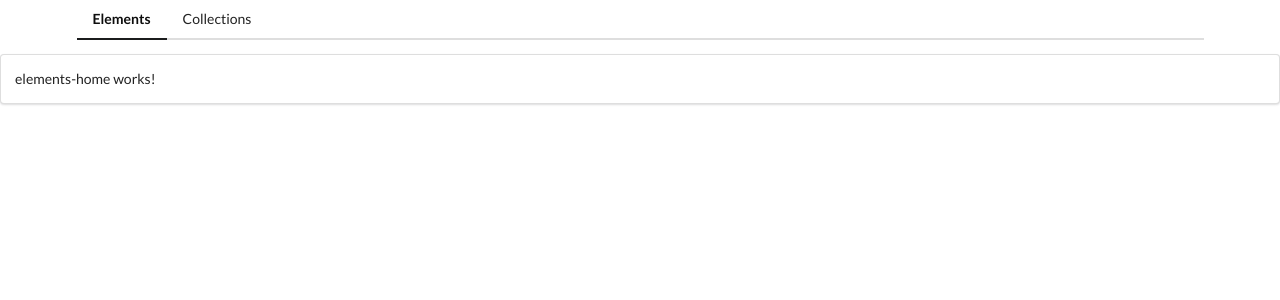
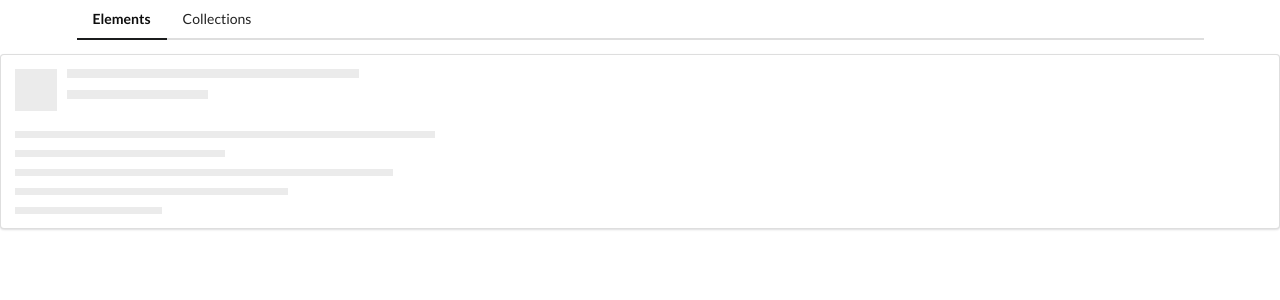
Before and after one commit to pyavchik/a-components, an Angular app: page /elements in a window 1280 px wide. Shown: the top 300 px of the page. Built offline with nearby package versions, Linux system fonts and the light colour scheme.

Commit message:
added placeholder component

```diff
--- a/src/app/elements/elements-home/elements-home.component.html
+++ b/src/app/elements/elements-home/elements-home.component.html
@@ -1 +1 @@
-<p>elements-home works!</p>
+<app-placeholder></app-placeholder>
--- a/src/app/elements/elements.module.ts
+++ b/src/app/elements/elements.module.ts
@@ -3,10 +3,11 @@ import { CommonModule } from '@angular/common';
 
 import { ElementsRoutingModule } from './elements-routing.module';
 import { ElementsHomeComponent } from './elements-home/elements-home.component';
+import { PlaceholderComponent } from './placeholder/placeholder.component';
 
 
 @NgModule({
-  declarations: [ElementsHomeComponent],
+  declarations: [ElementsHomeComponent, PlaceholderComponent],
   imports: [
     CommonModule,
     ElementsRoutingModule
--- /dev/null
+++ b/src/app/elements/placeholder/placeholder.component.html
@@ -0,0 +1,13 @@
+<div class="ui placeholder">
+  <div class="image header">
+    <div class="line"></div>
+    <div class="line"></div>
+  </div>
+  <div class="paragraph">
+    <div class="line"></div>
+    <div class="line"></div>
+    <div class="line"></div>
+    <div class="line"></div>
+    <div class="line"></div>
+  </div>
+</div>
--- /dev/null
+++ b/src/app/elements/placeholder/placeholder.component.ts
@@ -0,0 +1,15 @@
+import { Component, OnInit } from '@angular/core';
+
+@Component({
+  selector: 'app-placeholder',
+  templateUrl: './placeholder.component.html',
+  styleUrls: ['./placeholder.component.css']
+})
+export class PlaceholderComponent implements OnInit {
+
+  constructor() { }
+
+  ngOnInit() {
+  }
+
+}
```
Also changed, not shown: src/app/elements/placeholder/placeholder.component.css (added), 1 other file (tests, documents, lock files or other folders).
